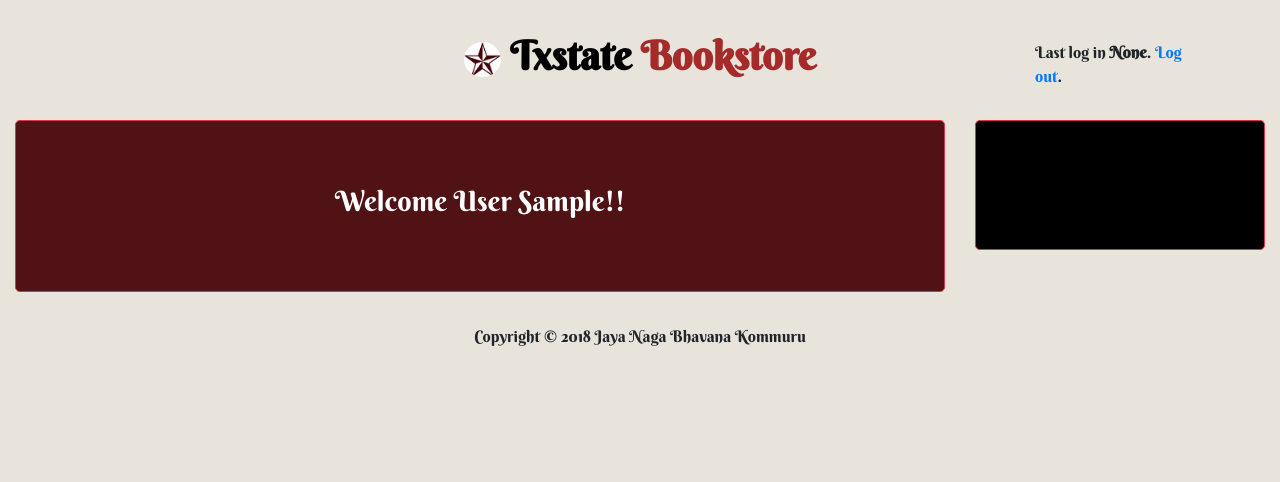
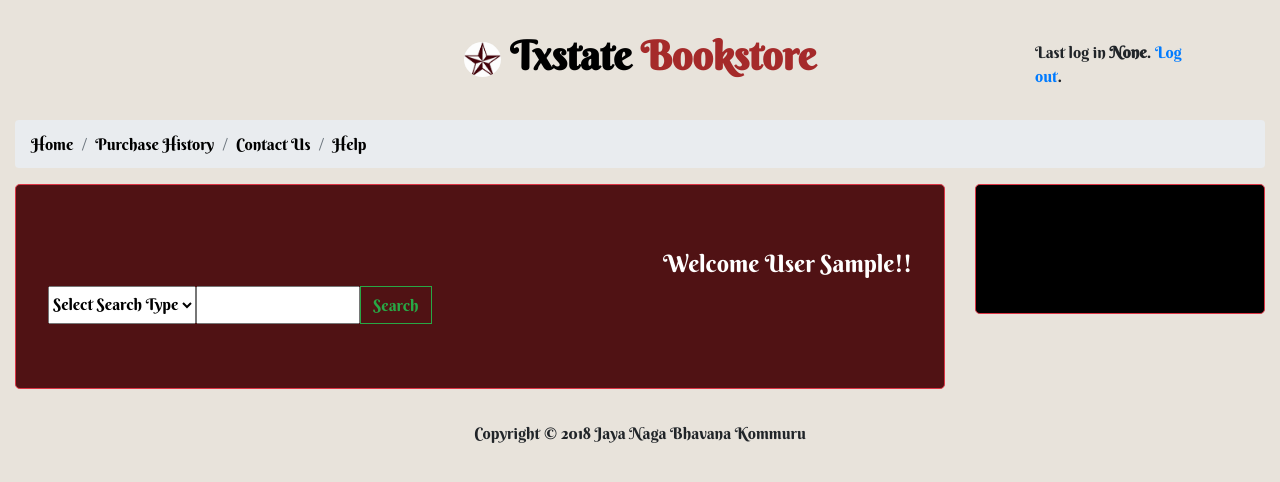
Before and after one commit to jayabhavana342/Txstate_BookFinder, a Django app: page /customer/ in a window 1280 px wide. Shown: the top 482 px of the page. Run offline with Django 3.2, Linux system fonts and the light colour scheme; the visitor is signed in with stand-in values (Sample User, id 1); data that the repository does not hold is empty; some libraries are stand-ins or nearby versions.

Commit message:
dropdown, searchbox and submit to search

```diff
--- a/booksgallery/forms/customer.py
+++ b/booksgallery/forms/customer.py
@@ -1,5 +1,6 @@
 # Created by: bhavana
 # Created on: 3/26/2018
+from django import forms
 from django.contrib.auth.forms import UserCreationForm
 from django.db import transaction
 
@@ -17,3 +18,19 @@
         user.is_researcher = True
         user.save()
         return user
+
+
+class SelectSearchForm(forms.Form):
+    CHOICES = (
+        (1, "Select Search Type"),
+        (2, "ISBN"),
+        (3, "Title"),
+    )
+    select_type_of_search = forms.ChoiceField(choices=CHOICES)
+    search = forms.CharField(
+        max_length=2000,
+        widget=forms.TextInput(),
+    )
+
+    class Meta:
+        fields = ['select_type_of_search', 'search']
--- a/booksgallery/views/customer.py
+++ b/booksgallery/views/customer.py
@@ -4,9 +4,9 @@
 from django.contrib.auth.decorators import login_required
 from django.shortcuts import redirect
 from django.utils.decorators import method_decorator
-from django.views.generic import CreateView, TemplateView
+from django.views.generic import CreateView, TemplateView, FormView
 
-from booksgallery.forms.customer import CustomerSignUpForm
+from booksgallery.forms.customer import CustomerSignUpForm, SelectSearchForm
 from booksgallery.models import User
 from booksgallery.decorators import customer, admin
 
@@ -27,5 +27,6 @@
 
 
 @method_decorator([login_required, customer.customer_required], name='dispatch')
-class CustomerHomePage(TemplateView):
+class CustomerHomePage(FormView):
+    form_class = SelectSearchForm
     template_name = 'customer_home.html'
--- a/templates/base.html
+++ b/templates/base.html
@@ -7,6 +7,7 @@
 
 <body style="background-color: rgb(232, 227, 219)">
 {% load staticfiles %}
+{% load crispy_forms_tags %}
 
 <div class="col">
     <div class="row">
@@ -46,6 +47,17 @@
         </div>
     </div>
 
+    <nav aria-label="breadcrumb" style="color: black; font-family: 'Berkshire Swash', cursive">
+        <ol class="breadcrumb">
+            <li class="breadcrumb-item" aria-current="page">Home</li>
+            {% if user.is_authenticated %}
+                <li class="breadcrumb-item" aria-current="page">Purchase History</li>
+            {% endif %}
+            <li class="breadcrumb-item" aria-current="page">Contact Us</li>
+            <li class="breadcrumb-item" aria-current="page">Help</li>
+        </ol>
+    </nav>
+
     <div class="row">
         {% if user.is_authenticated %}
             <div class="col">
@@ -56,8 +68,24 @@
                         <div class="container-fluid jumbotron border border-danger" style="background-color: #501214;">
                             <div style="color:white; font-family: 'Berkshire Swash', cursive">
                                 {% block content %}
-                                    <h3 style="text-align: center;">
-                                        Welcome {{ user.last_name }} {{ user.first_name }}!!</h3>
+                                    <h4 style="text-align: right;">
+                                        Welcome {{ user.last_name }} {{ user.first_name }}!!</h4>
+
+                                    <form method="post" novalidate>
+                                        {% csrf_token %}
+                                        <input type="hidden" name="next" value="{{ next }}">
+                                        <div style="color:white">
+                                            <div class="input-group">
+                                                <div class="input-group-prepend">
+                                                    {{ form.select_type_of_search }}
+                                                    {{ form.search }}
+                                                    <button type="submit" class="btn btn-outline-success my-2 my-sm-0">
+                                                        Search
+                                                    </button>
+                                                </div>
+                                            </div>
+                                        </div>
+                                    </form>
                                 {% endblock %}
                             </div>
                         </div>
@@ -93,5 +121,10 @@
     </div>
 </div>
 
+{% include 'snippets/js.html' %}
+{% block javascript %}
+    <script type="text/javascript"></script>
+{% endblock %}
+
 </body>
 </html>
--- a/templates/snippets/css.html
+++ b/templates/snippets/css.html
@@ -5,6 +5,8 @@
       href="https://cdnjs.cloudflare.com/ajax/libs/bootstrap-select/1.12.4/css/bootstrap-select.min.css">
 <link rel="stylesheet" href="https://cdnjs.cloudflare.com/ajax/libs/font-awesome/4.7.0/css/font-awesome.min.css">
 <link href="https://fonts.googleapis.com/css?family=Berkshire+Swash" rel="stylesheet">
+<link rel="stylesheet"
+      href="https://cdnjs.cloudflare.com/ajax/libs/bootstrap-select/1.12.4/css/bootstrap-select.min.css">
 
 {% load static %}
 <link rel="stylesheet" href="{% static 'mystyle.css' %}">
--- a/templates/snippets/js.html
+++ b/templates/snippets/js.html
@@ -8,3 +8,9 @@
 <script src="https://maxcdn.bootstrapcdn.com/bootstrap/4.0.0-beta.3/js/bootstrap.min.js"
         integrity="sha384-a5N7Y/aK3qNeh15eJKGWxsqtnX/wWdSZSKp+81YjTmS15nvnvxKHuzaWwXHDli+4"
         crossorigin="anonymous"></script>
+<script src="https://cdnjs.cloudflare.com/ajax/libs/bootstrap-select/1.12.4/js/bootstrap-select.min.js"></script>
+
+
+<script src="http://ajax.googleapis.com/ajax/libs/jquery/1.7.1/jquery.min.js" type="text/javascript">
+</script>
+<script src="https://ajax.googleapis.com/ajax/libs/jqueryui/1.8.16/jquery-ui.min.js" type="text/javascript"></script>
```
